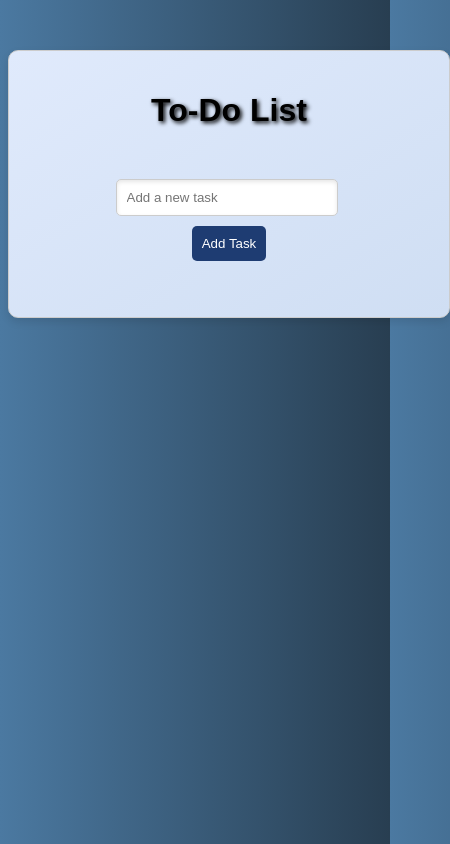
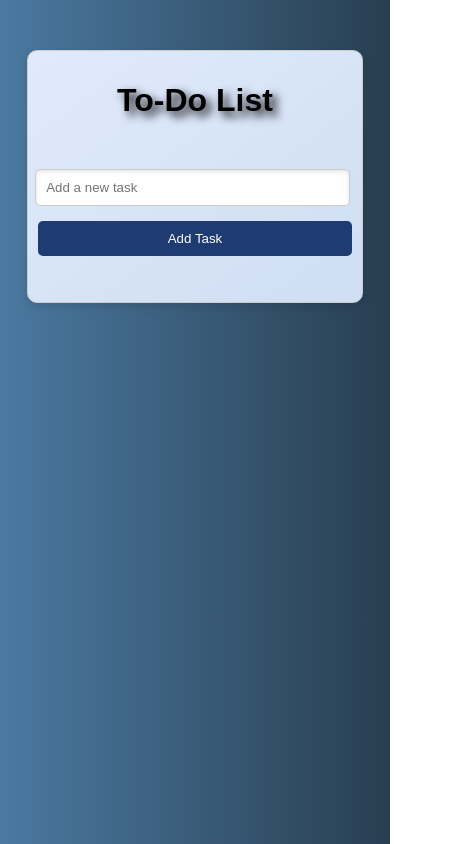
Before and after one commit to babyprogrammer1/To-do-list, a plain HTML site: page index.html in a window 390 px wide. Shown: the whole page, 450 px wide, since content can reach past the window. Drawn offline with Linux system fonts and the light colour scheme.

Commit message:
Refactor CSS to use variables for improved maintainability and responsiveness

```diff
--- a/style.css
+++ b/style.css
@@ -1,27 +1,57 @@
+/* CSS Variables */
+:root {
+    --primary-color: #1e3c72;
+    --primary-hover-color: #2a5298;
+    --background-gradient: linear-gradient(to right, #4b79a1, #283e51);
+    --container-gradient: linear-gradient(to bottom right, #e0eafc, #cfdef3);
+    --box-shadow: 0 0.25rem 0.5rem rgba(0, 0, 0, 0.1);
+    --inset-box-shadow: inset 0 0.125rem 0.25rem rgba(0, 0, 0, 0.1);
+    --border-color: #ccc;
+    --completed-color: #888;
+    --font-size-base: 16px;
+    --spacing-small: 0.3125rem; /* 5px */
+    --spacing-medium: 0.625rem; /* 10px */
+    --spacing-large: 1.25rem; /* 20px */
+    --spacing-xlarge: 3.125rem; /* 50px */
+    --border-radius-small: 0.3125rem; /* 5px */
+    --border-radius-large: 0.625rem; /* 10px */
+}
+
+/* Universal selector for consistent box-sizing */
+* {
+    box-sizing: border-box;
+}
+
+/* Set base font-size */
+html {
+    font-size: var(--font-size-base);
+}
+
 /* General body styling */
 body {
     font-family: Arial, Helvetica, sans-serif;
     text-align: center;
-    margin-top: 50px;
-    background-image: linear-gradient(to right, #4b79a1, #283e51);
+    margin-top: var(--spacing-xlarge);
+    background-image: var(--background-gradient);
 }
 
 /* Header styling */
 h1 {
-    margin-bottom: 50px;
+    margin-bottom: var(--spacing-xlarge);
     color: #000;
-    text-shadow: 2px 2px 4px #000;
+    text-shadow: var(--spacing-small) var(--spacing-small) var(--spacing-medium) #000;
 }
 
 /* Container styling */
 .todo-container {
-    width: 400px;
+    width: 90%;
+    max-width: 25rem; /* 400px */
     margin: 0 auto;
-    border: 1px solid #ccc;
-    padding: 20px;
-    border-radius: 10px;
-    background-image: linear-gradient(to bottom right, #e0eafc, #cfdef3);
-    box-shadow: 0 4px 8px rgba(0, 0, 0, 0.1);
+    border: 0.0625rem solid var(--border-color); /* 1px */
+    padding: var(--spacing-large);
+    border-radius: var(--border-radius-large);
+    background-image: var(--container-gradient);
+    box-shadow: var(--box-shadow);
     display: flex;
     flex-direction: column;
     align-items: center;
@@ -29,21 +59,22 @@ h1 {
 
 /* Input field styling */
 input {
-    width: 200px;
-    padding: 10px;
-    margin: 0 5px 10px 0;
-    border: 1px solid #ccc;
-    border-radius: 5px;
-    box-shadow: inset 0 2px 4px rgba(0, 0, 0, 0.1);
+    width: 100%;
+    max-width: 12.5rem; /* 200px */
+    padding: var(--spacing-medium);
+    margin: 0 var(--spacing-small) var(--spacing-medium) 0;
+    border: 0.0625rem solid var(--border-color); /* 1px */
+    border-radius: var(--border-radius-small);
+    box-shadow: var(--inset-box-shadow);
 }
 
 /* Button styling */
 button {
-    padding: 10px;
+    padding: var(--spacing-medium);
     border: none;
-    background-color: #1e3c72;
+    background-color: var(--primary-color);
     color: white;
-    border-radius: 5px;
+    border-radius: var(--border-radius-small);
     cursor: pointer;
     display: flex;
     align-items: center;
@@ -58,33 +89,58 @@ button i {
 
 /* Button hover effect */
 button:hover {
-    background-color: #2a5298;
+    background-color: var(--primary-hover-color);
 }
 
 /* Unordered list styling */
 ul {
     list-style-type: none;
     padding: 0;
-    margin-top: 20px;
+    margin-top: var(--spacing-large);
     width: 100%;
     text-align: left;
 }
 
 /* List item styling */
 li {
-    margin-bottom: 10px;
-    padding: 10px;
-    border: 1px solid #ccc;
-    border-radius: 5px;
+    margin-bottom: var(--spacing-medium);
+    padding: var(--spacing-medium);
+    border: 0.0625rem solid var(--border-color); /* 1px */
+    border-radius: var(--border-radius-small);
     background-color: #e3eaf1;
     display: flex;
     justify-content: space-between;
     align-items: center;
-    box-shadow: 0 2px 4px rgba(0, 0, 0, 0.1);
+    box-shadow: var(--box-shadow);
 }
 
 /* Completed task styling */
 .completed {
     text-decoration: line-through;
-    color: #888;
+    color: var(--completed-color);
 }
+
+/* Responsive design */
+@media (max-width: 600px) {
+    .todo-container {
+        padding: var(--spacing-medium);
+    }
+
+    input {
+        max-width: 100%;
+    }
+
+    button {
+        width: 100%;
+        margin-top: var(--spacing-small);
+    }
+
+    li {
+        flex-direction: column;
+        align-items: flex-start;
+    }
+
+    li button {
+        margin-top: var(--spacing-small);
+    }
+}
```
